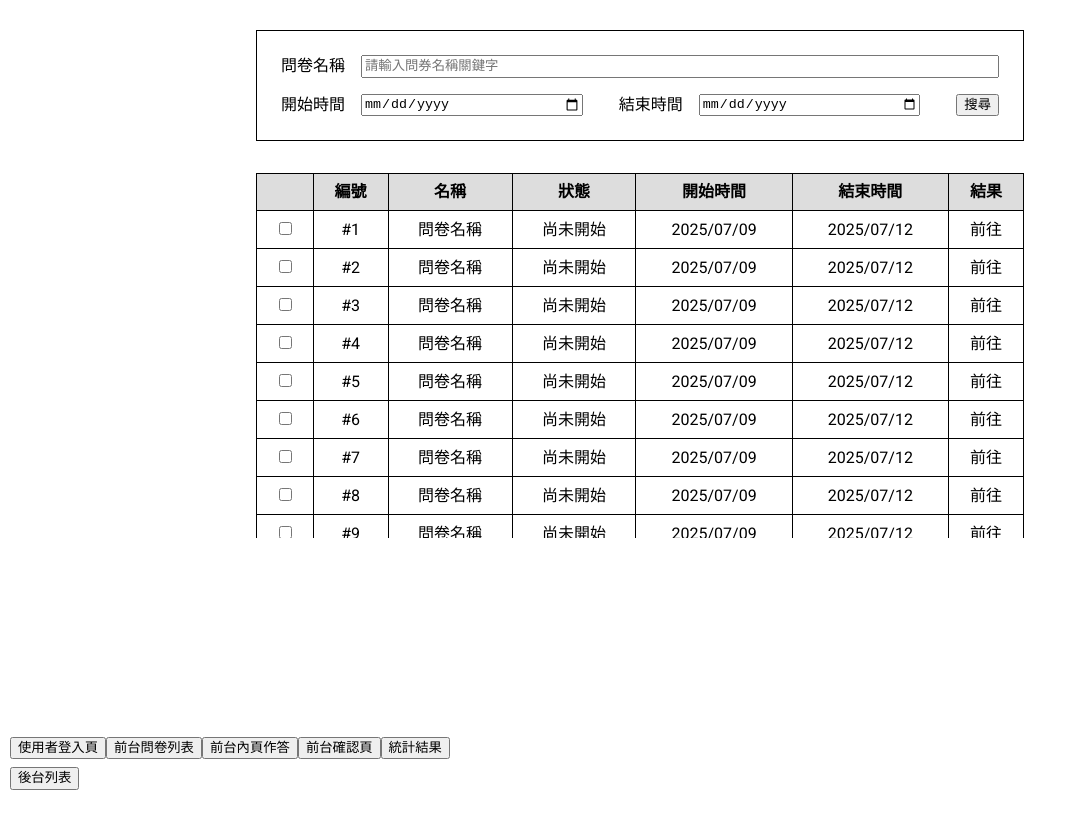
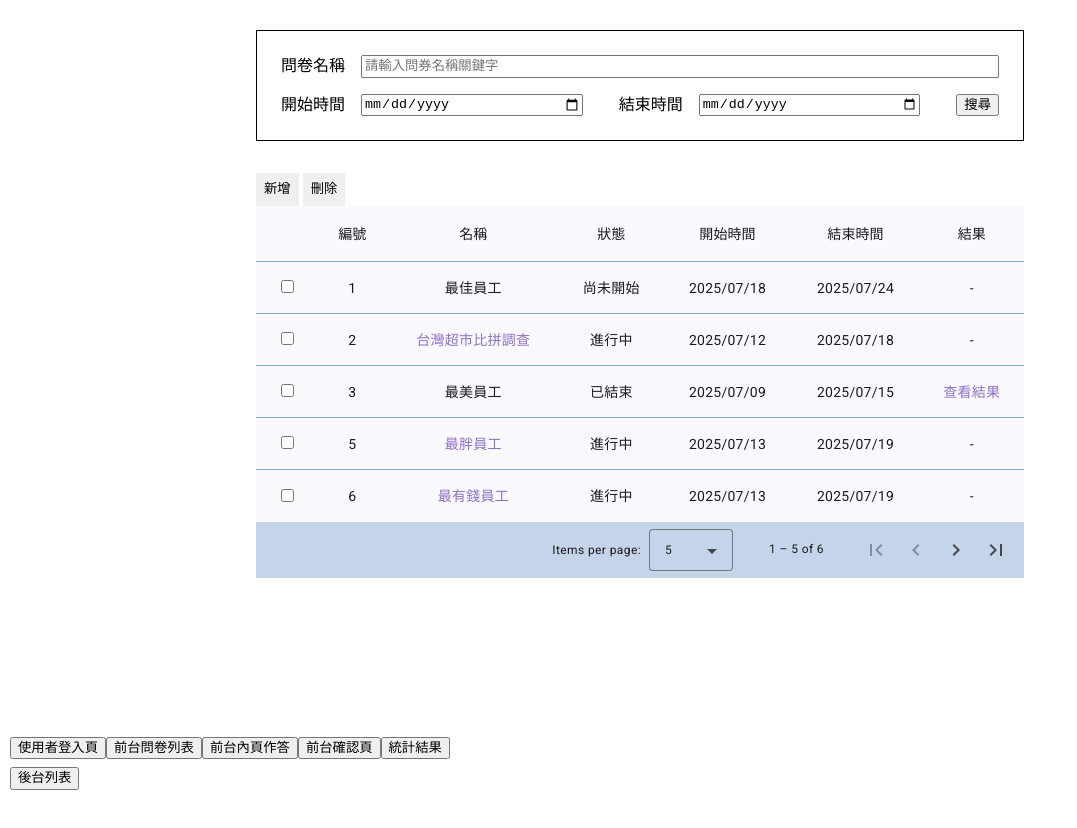
Before and after one commit to Musukeki/ng_assignment, an Angular app: page /back/backList in a window 1280 px wide. Shown: the whole page, without its empty margins (0-1077 px from the left). Built offline with nearby package versions, Linux system fonts and the light colour scheme.

Commit message:
add delete

```diff
--- a/src/app/@services/source-data.service.ts
+++ b/src/app/@services/source-data.service.ts
@@ -7,13 +7,13 @@ import { Injectable } from '@angular/core';
 export class SourceDataService {
 
   sourceData: PeriodicElement[] = [
-    { number: 1, name: '最佳員工', status: '尚未開始', startDate: '2025/07/18', endDate: '2025/07/24', result: false },
-    { number: 2, name: '台灣超市比拼調查', status: '進行中', startDate: '2025/07/12', endDate: '2025/07/18', result: true },
-    { number: 3, name: '最美員工', status: '已結束', startDate: '2025/07/09', endDate: '2025/07/15', result: true },
-    { number: 4, name: '最醜員工', status: '尚未發布', startDate: '2025/07/20', endDate: '2025/07/26', result: true },
-    { number: 5, name: '最胖員工', status: '進行中', startDate: '2025/07/13', endDate: '2025/07/19', result: true },
-    { number: 6, name: '最有錢員工', status: '進行中', startDate: '2025/07/13', endDate: '2025/07/19', result: true },
-    { number: 7, name: '最窮員工', status: '已結束', startDate: '2025/07/10', endDate: '2025/07/16', result: true }
+    { number: 1, name: '最佳員工', status: '尚未開始', startDate: '2025/07/18', endDate: '2025/07/24', id: '1', checked: false },
+    { number: 2, name: '台灣超市比拼調查', status: '進行中', startDate: '2025/07/12', endDate: '2025/07/18', id: '2', checked: false },
+    { number: 3, name: '最美員工', status: '已結束', startDate: '2025/07/09', endDate: '2025/07/15', id: '3', checked: false },
+    { number: 4, name: '最醜員工', status: '尚未發布', startDate: '2025/07/20', endDate: '2025/07/26', id: '4', checked: false },
+    { number: 5, name: '最胖員工', status: '進行中', startDate: '2025/07/13', endDate: '2025/07/19', id: '5', checked: false },
+    { number: 6, name: '最有錢員工', status: '進行中', startDate: '2025/07/13', endDate: '2025/07/19', id: '6', checked: false },
+    { number: 7, name: '最窮員工', status: '已結束', startDate: '2025/07/10', endDate: '2025/07/16', id: '7', checked: false }
   ];
 
   constructor() { }
@@ -25,5 +25,6 @@ export interface PeriodicElement {
   status: string;
   startDate: string;
   endDate: string;
-  result: boolean;
+  id: string;
+  checked: boolean;
 }
--- a/src/app/back/back-list/back-list.component.html
+++ b/src/app/back/back-list/back-list.component.html
@@ -4,7 +4,7 @@
   <ul class="topbar">
     <li>
       <p>問卷名稱</p>
-      <input placeholder="請輸入問券名稱關鍵字">
+      <input placeholder="請輸入問券名稱關鍵字" [(ngModel)]="inputContent">
     </li>
     <li>
       <div>
@@ -19,176 +19,64 @@
     </li>
   </ul>
 
+  <button style="border: 0; padding: 8px; margin-right: 4px; cursor: pointer;">新增</button>
+  <button style="border: 0; padding: 8px; cursor: pointer;" (click)="deleteData()">刪除</button>
+
   <!-- 下方列表 -->
-  <div class="listContent">
-    <table class="listTable">
-      <thead>
-        <tr>
-          <th></th>
-          <th>編號</th>
-          <th>名稱</th>
-          <th>狀態</th>
-          <th>開始時間</th>
-          <th>結束時間</th>
-          <th>結果</th>
-        </tr>
-      </thead>
-      <tbody>
-        <tr>
-          <td>
-            <input type="checkbox">
-          </td>
-          <td>#1</td>
-          <td>問卷名稱</td>
-          <td>尚未開始</td>
-          <td>2025/07/09</td>
-          <td>2025/07/12</td>
-          <td>前往</td>
-        </tr>
-        <tr>
-          <td>
-            <input type="checkbox">
-          </td>
-          <td>#2</td>
-          <td>問卷名稱</td>
-          <td>尚未開始</td>
-          <td>2025/07/09</td>
-          <td>2025/07/12</td>
-          <td>前往</td>
-        </tr>
-        <tr>
-          <td>
-            <input type="checkbox">
-          </td>
-          <td>#3</td>
-          <td>問卷名稱</td>
-          <td>尚未開始</td>
-          <td>2025/07/09</td>
-          <td>2025/07/12</td>
-          <td>前往</td>
-        </tr>
-        <tr>
-          <td>
-            <input type="checkbox">
-          </td>
-          <td>#4</td>
-          <td>問卷名稱</td>
-          <td>尚未開始</td>
-          <td>2025/07/09</td>
-          <td>2025/07/12</td>
-          <td>前往</td>
-        </tr>
-        <tr>
-          <td>
-            <input type="checkbox">
-          </td>
-          <td>#5</td>
-          <td>問卷名稱</td>
-          <td>尚未開始</td>
-          <td>2025/07/09</td>
-          <td>2025/07/12</td>
-          <td>前往</td>
-        </tr>
-        <tr>
-          <td>
-            <input type="checkbox">
-          </td>
-          <td>#6</td>
-          <td>問卷名稱</td>
-          <td>尚未開始</td>
-          <td>2025/07/09</td>
-          <td>2025/07/12</td>
-          <td>前往</td>
-        </tr>
-        <tr>
-          <td>
-            <input type="checkbox">
-          </td>
-          <td>#7</td>
-          <td>問卷名稱</td>
-          <td>尚未開始</td>
-          <td>2025/07/09</td>
-          <td>2025/07/12</td>
-          <td>前往</td>
-        </tr>
-        <tr>
-          <td>
-            <input type="checkbox">
-          </td>
-          <td>#8</td>
-          <td>問卷名稱</td>
-          <td>尚未開始</td>
-          <td>2025/07/09</td>
-          <td>2025/07/12</td>
-          <td>前往</td>
-        </tr>
-        <tr>
-          <td>
-            <input type="checkbox">
-          </td>
-          <td>#9</td>
-          <td>問卷名稱</td>
-          <td>尚未開始</td>
-          <td>2025/07/09</td>
-          <td>2025/07/12</td>
-          <td>前往</td>
-        </tr>
-        <tr>
-          <td>
-            <input type="checkbox">
-          </td>
-          <td>#10</td>
-          <td>問卷名稱</td>
-          <td>尚未開始</td>
-          <td>2025/07/09</td>
-          <td>2025/07/12</td>
-          <td>前往</td>
-        </tr>
-        <tr>
-          <td>
-            <input type="checkbox">
-          </td>
-          <td>#11</td>
-          <td>問卷名稱</td>
-          <td>尚未開始</td>
-          <td>2025/07/09</td>
-          <td>2025/07/12</td>
-          <td>前往</td>
-        </tr>
-        <tr>
-          <td>
-            <input type="checkbox">
-          </td>
-          <td>#12</td>
-          <td>問卷名稱</td>
-          <td>尚未開始</td>
-          <td>2025/07/09</td>
-          <td>2025/07/12</td>
-          <td>前往</td>
-        </tr>
-        <tr>
-          <td>
-            <input type="checkbox">
-          </td>
-          <td>#13</td>
-          <td>問卷名稱</td>
-          <td>尚未開始</td>
-          <td>2025/07/09</td>
-          <td>2025/07/12</td>
-          <td>前往</td>
-        </tr>
-        <tr>
-          <td>
-            <input type="checkbox">
-          </td>
-          <td>#14</td>
-          <td>問卷名稱</td>
-          <td>尚未開始</td>
-          <td>2025/07/09</td>
-          <td>2025/07/12</td>
-          <td>前往</td>
-        </tr>
-      </tbody>
+  <div class="mat-elevation-z8">
+    <table mat-table [dataSource]="newData">
+
+      <ng-container matColumnDef="選取操作">
+        <th mat-header-cell *matHeaderCellDef></th>
+        <td mat-cell *matCellDef="let element">
+          <input type="checkbox" [(ngModel)]="element.checked">
+        </td>
+      </ng-container>
+
+      <ng-container matColumnDef="編號">
+        <th mat-header-cell *matHeaderCellDef> 編號 </th>
+        <td mat-cell *matCellDef="let element"> {{element.number}} </td>
+      </ng-container>
+
+      <ng-container matColumnDef="名稱">
+        <th mat-header-cell *matHeaderCellDef> 名稱 </th>
+        <td mat-cell *matCellDef="let element">
+          <a *ngIf="element.status == '進行中'" routerLink="" style="color: rgb(143, 112, 202);">{{ element.name }}</a>
+          <span *ngIf="element.status != '進行中'">{{ element.name }}</span>
+        </td>
+      </ng-container>
+
+      <ng-container matColumnDef="狀態">
+        <th mat-header-cell *matHeaderCellDef> 狀態 </th>
+        <td mat-cell *matCellDef="let element"> {{element.status}} </td>
+      </ng-container>
+
+      <ng-container matColumnDef="開始時間">
+        <th mat-header-cell *matHeaderCellDef> 開始時間 </th>
+        <td mat-cell *matCellDef="let element"> {{element.startDate}} </td>
+      </ng-container>
+
+      <ng-container matColumnDef="結束時間">
+        <th mat-header-cell *matHeaderCellDef> 結束時間 </th>
+        <td mat-cell *matCellDef="let element"> {{element.endDate}} </td>
+      </ng-container>
+
+      <ng-container matColumnDef="結果">
+        <th mat-header-cell *matHeaderCellDef> 結果 </th>
+        <td mat-cell *matCellDef="let element">
+          <a *ngIf="element.status == '已結束'" routerLink="" style="color: rgb(143, 112, 202);">查看結果</a>
+          <span *ngIf="element.status != '已結束'">-</span>
+        </td>
+      </ng-container>
+
+      <tr mat-header-row *matHeaderRowDef="displayedColumns"></tr>
+      <tr mat-row *matRowDef="let row; columns: displayedColumns;" [attr.data-result]="row.id"></tr>
     </table>
+
+    <mat-paginator [pageSizeOptions]="[5, 10, 20]" showFirstLastButtons aria-label="Select page of periodic elements">
+    </mat-paginator>
   </div>
+
+
+  <!-- </div> -->
 </div>
--- a/src/app/back/back-list/back-list.component.scss
+++ b/src/app/back/back-list/back-list.component.scss
@@ -29,27 +29,21 @@
   }
 }
 
-.listContent {
-  max-height: 365px;
-  overflow-y: auto;
-  display: block;
-}
-.listTable {
-  border-collapse: collapse;
-  width: 100%;
-  thead {
-    position: sticky;
-    top: 0;
-    z-index: 10;
-    background-color: #ddd;
-    th {
-      text-align: center;
-    }
-  }
-  th, td {
-    border: 1px solid #000;
-    padding: 8px;
-    text-align: left;
+table {
+  th, tr, td {
+    vertical-align: middle;
     text-align: center;
   }
 }
+.mat-mdc-row {
+  transition: .3s;
+  &:hover {
+    background: #fff2d9;
+  }
+}
+.mat-mdc-paginator {
+  background-color: #c6d4ea;
+}
+.mat-mdc-header-cell, .mat-mdc-cell {
+  border-bottom: 1px solid rgb(126, 169, 193);
+}
--- a/src/app/back/back-list/back-list.component.ts
+++ b/src/app/back/back-list/back-list.component.ts
@@ -1,11 +1,95 @@
-import { Component } from '@angular/core';
+import { UsersService } from './../../@services/users.service';
+import { FormsModule } from '@angular/forms';
+import { AfterViewInit, Component, ViewChild } from '@angular/core';
+import { MatPaginator, MatPaginatorModule, MatPaginatorIntl } from '@angular/material/paginator';
+import { MatTableDataSource, MatTableModule } from '@angular/material/table';
+import { CommonModule } from '@angular/common';
+import { RouterLink } from '@angular/router';
+import { SourceDataService } from '../../@services/source-data.service';
 
 @Component({
   selector: 'app-back-list',
-  imports: [],
+  imports: [ FormsModule, MatTableModule, MatPaginatorModule, CommonModule, RouterLink ],
   templateUrl: './back-list.component.html',
   styleUrl: './back-list.component.scss'
 })
 export class BackListComponent {
+  displayedColumns: string[] = ['選取操作', '編號', '名稱', '狀態', '開始時間', '結束時間', '結果'];
+  // dataSource = new MatTableDataSource<PeriodicElement>(ELEMENT_DATA);
+  dataSource!: MatTableDataSource<PeriodicElement>;
 
+
+  @ViewChild(MatPaginator) paginator!: MatPaginator;
+
+  inputContent!: string;
+  newData!: MatTableDataSource<PeriodicElement>; // 不含狀態為'尚未發布'的新資料內容，類型不能是 Array，否則無法觸發換頁功能
+
+  constructor(private sourceDataService: SourceDataService) {}
+
+  ngAfterViewInit() {
+    // this.dataSource.paginator = this.paginator; // 預設的換頁功能設定，適用預設的 dataSource
+    this.newData.paginator = this.paginator; // 新的換頁功能設定，適用新的的 newData
+  }
+
+  ngOnInit(): void {
+    const rawData: PeriodicElement[] = this.sourceDataService.sourceData;
+    this.dataSource = new MatTableDataSource(rawData);
+
+    let filterArr = this.dataSource.data.filter((i) => {
+      return i.status !== '尚未發布';
+    })
+
+    this.newData = new MatTableDataSource(filterArr);
+
+    // console.log('原始資料', this.dataSource.data)
+    // console.log('篩選後資料', this.newData.data)
+
+
+  }
+
+  deleteData(): void {
+    // 先從 sourceData 過濾掉被選取的資料
+    this.dataSource.data = this.dataSource.data.filter(item => !item.checked);
+    let filterArr = this.dataSource.data.filter((i) => {
+      return i.status !== '尚未發布';
+    })
+    this.newData = new MatTableDataSource(filterArr);
+    this.sourceDataService.sourceData = this.dataSource.data;
+    this.newData.paginator = this.paginator;
+
+    // console.log(this.dataSource.data)
+    // console.log(this.sourceDataService.sourceData)
+  }
 }
+
+export interface PeriodicElement {
+  number: number;
+  name: string;
+  status: string;
+  startDate: string;
+  endDate: string;
+  id: string;
+  checked: boolean;
+}
+
+// mat-paginator
+export function getCustomPaginatorIntl(): MatPaginatorIntl {
+  const paginatorIntl = new MatPaginatorIntl();
+
+  paginatorIntl.itemsPerPageLabel = '每頁顯示筆數';
+  paginatorIntl.nextPageLabel = '下一頁';
+  paginatorIntl.previousPageLabel = '上一頁';
+  paginatorIntl.firstPageLabel = '第一頁';
+  paginatorIntl.lastPageLabel = '最後一頁';
+
+  paginatorIntl.getRangeLabel = (page: number, pageSize: number, length: number) => {
+    if (length === 0 || pageSize === 0) {
+      return `第 0 筆，共 ${length} 筆`;
+    }
+    const startIndex = page * pageSize;
+    const endIndex = Math.min(startIndex + pageSize, length);
+    return `第 ${startIndex + 1} - ${endIndex} 筆，共 ${length} 筆`;
+  };
+
+  return paginatorIntl;
+}
--- a/src/app/front/list/list.component.ts
+++ b/src/app/front/list/list.component.ts
@@ -58,7 +58,7 @@ export interface PeriodicElement {
   status: string;
   startDate: string;
   endDate: string;
-  result: boolean
+  id: string;
 }
 
 // mat-paginator
```
